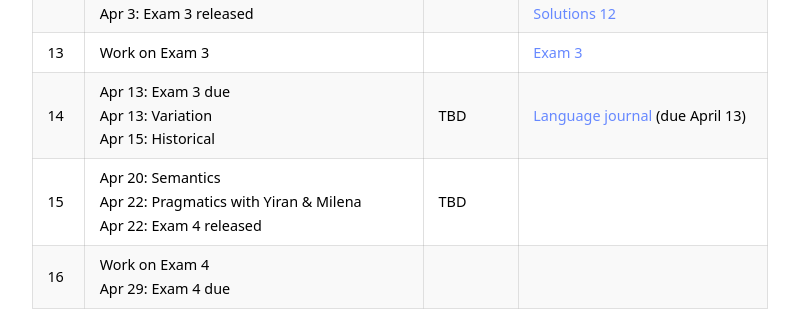
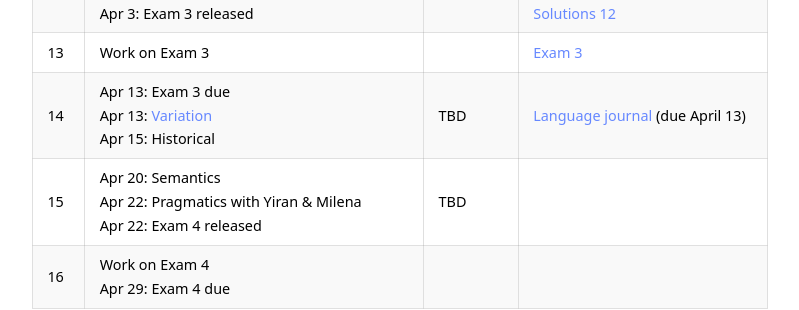
Before and after one commit to kschuler/ling001, a Jekyll site: the page built from index.md, in a window 1280 px wide and 900 px high, scrolled down 3512 px. Shown: the part 154-464 px from the top of the window, without its empty margins (240-1039 px from the left). Built offline with Jekyll 4.4.1, drawn with Linux system fonts in a browser that asks for light colours; part of the change alters nothing that is shown.

```diff
--- a/index.md
+++ b/index.md
@@ -96,7 +96,7 @@ Wk  | Lecture | Readings | Resources
 11 | Mar 23: [Morphology I](resources/Ling001-20A-13-Morphology1-pdf.pdf)<br>Mar 25: [Morphology II](resources/Ling001-20A-14-Morphology2.pdf) | [Ch 4](https://app.perusall.com/courses/intro-to-linguistics-1/chapter-4-4-1-4-5?assignmentId=pxa2xEZE3KQXDioBC&part=1) | [Study Guide 11](resources/studyguide-week11.pdf)<br>[Practice Problems 11](resources/practiceproblems-week11.pdf)<br>[Solutions 11](resources/solutions-week11.pdf)
 12 | Mar 30: [Syntax I](resources/Ling001-20A-15-Syntax1.pdf) <br> Apr 1: [Syntax II](resources/Ling001-20A-16-Syntax2.pdf) <br> Apr 3: **Exam 3 released**| [Ch 5](https://app.perusall.com/courses/intro-to-linguistics-1/chapter-5-19?assignmentId=i7tR6HdzMEfCB99ck&part=1) | [Study Guide 12](resources/studyguide-week12.pdf)<br>[Practice Problems 12](resources/practiceproblems-week12.pdf)<br>[Solutions 12](resources/solutions-week12.pdf)
 13 | **Work on Exam 3**| | [Exam 3](resources/Ling001-20A-Exam3.pdf)
-14 | Apr 13: **Exam 3 due**<br> Apr 13: Variation <br> Apr 15: Historical | TBD | [Language journal](resources/language-journal-assignment) (due April 13)
+14 | Apr 13: **Exam 3 due**<br> Apr 13: [Variation](resources/Ling001-20A-19-Variation.pdf) <br> Apr 15: Historical | TBD | [Language journal](resources/language-journal-assignment) (due April 13)
 15 | Apr 20: Semantics <br> Apr 22: Pragmatics with Yiran & Milena<br>Apr 22: **Exam 4 released** | TBD |
 16 | **Work on Exam 4**<br>Apr 29: **Exam 4 due** |  |
 
```
